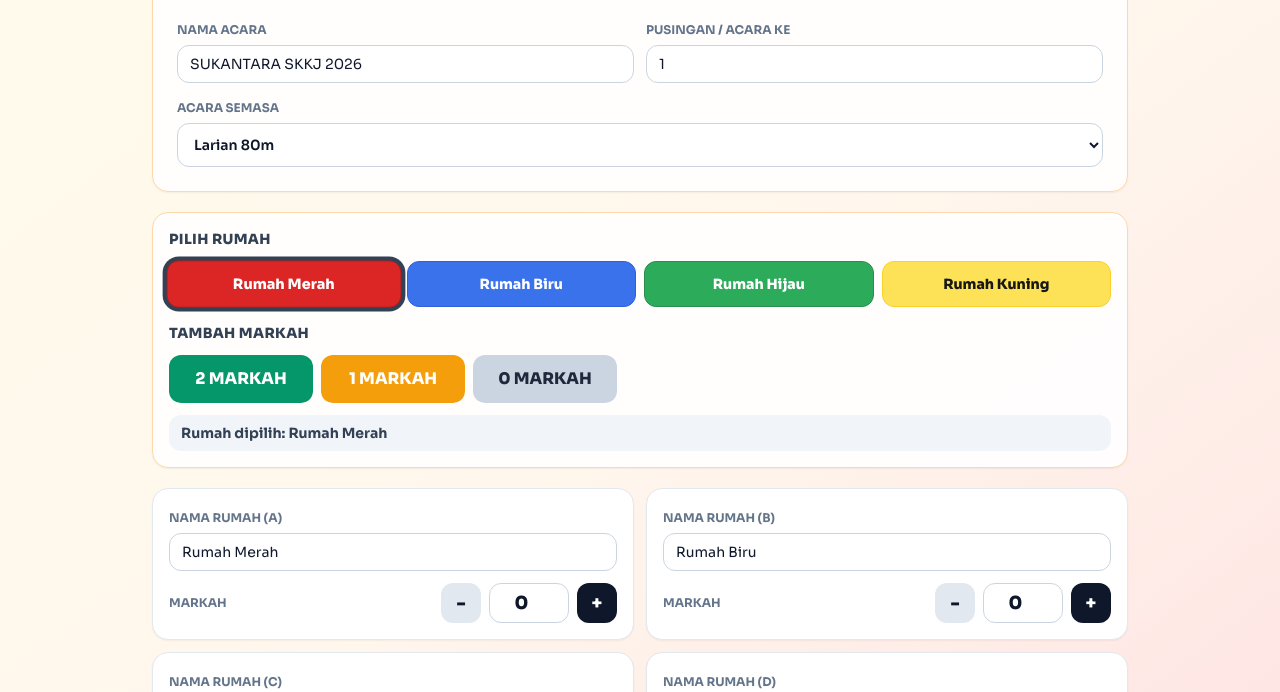
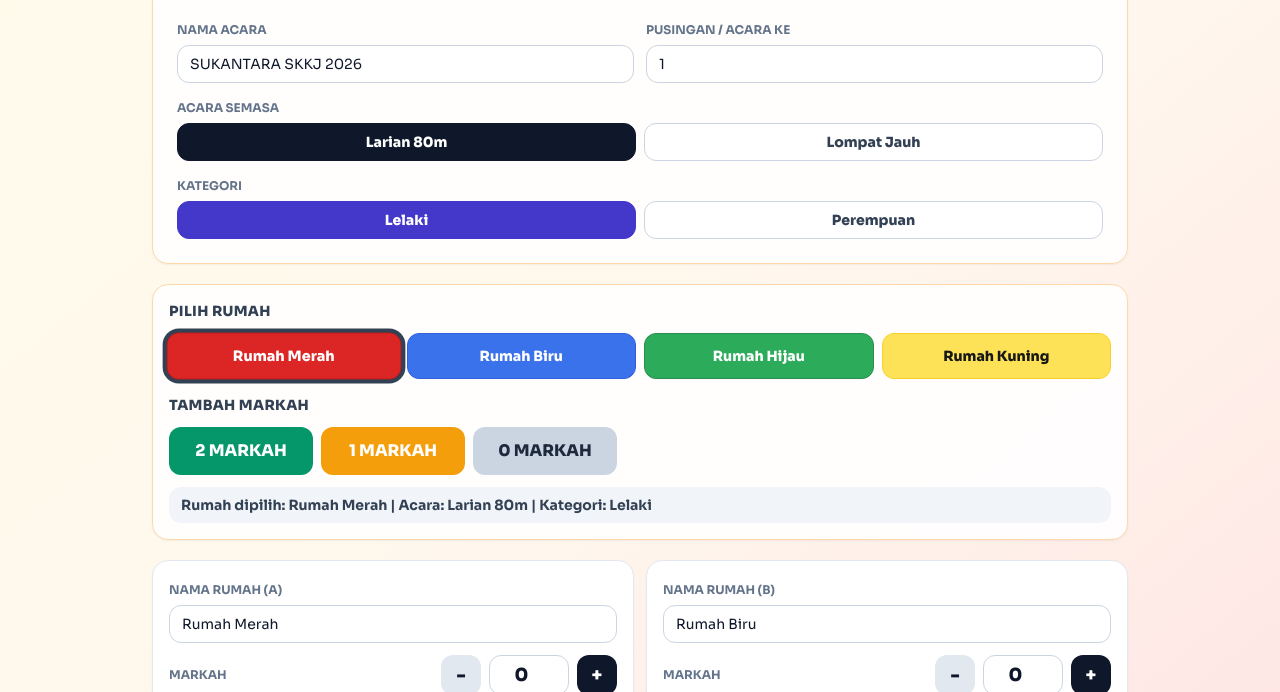
Before and after one commit to ajamRA/sukansekolah, a website: page score/pencatat.html in a window 1280 px wide. Shown: the part 108-800 px from the top of the page. Drawn offline with nearby package versions, Linux system fonts and the light colour scheme.

Commit message:
feat: switch acara to buttons and add lelaki/perempuan toggle

```diff
--- a/score/pencatat.html
+++ b/score/pencatat.html
@@ -34,13 +34,13 @@
       </div>
 
       <div class="mt-3">
-        <label class="block">
-          <span class="text-xs font-bold uppercase text-slate-500">Acara Semasa</span>
-          <select id="eventInput" class="mt-1 h-11 w-full rounded-xl border border-slate-300 bg-white px-3 text-sm font-semibold outline-none ring-orange-400 focus:ring">
-            <option value="Larian 80m">Larian 80m</option>
-            <option value="Lompat Jauh">Lompat Jauh</option>
-          </select>
-        </label>
+        <span class="text-xs font-bold uppercase text-slate-500">Acara Semasa</span>
+        <div id="eventButtons" class="mt-1 grid grid-cols-2 gap-2"></div>
+      </div>
+
+      <div class="mt-3">
+        <span class="text-xs font-bold uppercase text-slate-500">Kategori</span>
+        <div id="genderButtons" class="mt-1 grid grid-cols-2 gap-2"></div>
       </div>
     </header>
 
@@ -74,10 +74,13 @@ const DEFAULT_TEAMS = [
   { key: 'C', name: 'Rumah Hijau', quickClass: 'bg-green-600 text-white border-green-700' },
   { key: 'D', name: 'Rumah Kuning', quickClass: 'bg-yellow-300 text-black border-yellow-400' }
 ];
+const EVENT_OPTIONS = ['Larian 80m', 'Lompat Jauh'];
+const GENDER_OPTIONS = ['Lelaki', 'Perempuan'];
 
 const state = {
   title: 'SUKANTARA SKKJ 2026',
   event: 'Larian 80m',
+  category: 'Lelaki',
   round: 1,
   teamNames: Object.fromEntries(DEFAULT_TEAMS.map((t) => [t.key, t.name])),
   scores: Object.fromEntries(DEFAULT_TEAMS.map((t) => [t.key, 0]))
@@ -88,7 +91,8 @@ let selectedTeamKey = 'A';
 const syncStatus = document.getElementById('syncStatus');
 const titleInput = document.getElementById('titleInput');
 const roundInput = document.getElementById('roundInput');
-const eventInput = document.getElementById('eventInput');
+const eventButtons = document.getElementById('eventButtons');
+const genderButtons = document.getElementById('genderButtons');
 const teamGrid = document.getElementById('teamGrid');
 const quickTeamButtons = document.getElementById('quickTeamButtons');
 const quickHint = document.getElementById('quickHint');
@@ -118,7 +122,37 @@ function renderQuickTeams() {
     quickTeamButtons.appendChild(button);
   });
   const selectedName = state.teamNames[selectedTeamKey] || selectedTeamKey;
-  quickHint.textContent = `Rumah dipilih: ${selectedName}`;
+  quickHint.textContent = `Rumah dipilih: ${selectedName} | Acara: ${state.event} | Kategori: ${state.category}`;
+}
+
+function renderEventButtons() {
+  eventButtons.innerHTML = '';
+  EVENT_OPTIONS.forEach((name) => {
+    const isActive = state.event === name;
+    const button = document.createElement('button');
+    button.type = 'button';
+    button.dataset.event = name;
+    button.className = `rounded-xl border px-3 py-2 text-sm font-extrabold transition ${
+      isActive ? 'bg-slate-900 text-white border-slate-900' : 'bg-white text-slate-700 border-slate-300 hover:bg-slate-100'
+    }`;
+    button.textContent = name;
+    eventButtons.appendChild(button);
+  });
+}
+
+function renderGenderButtons() {
+  genderButtons.innerHTML = '';
+  GENDER_OPTIONS.forEach((name) => {
+    const isActive = state.category === name;
+    const button = document.createElement('button');
+    button.type = 'button';
+    button.dataset.gender = name;
+    button.className = `rounded-xl border px-3 py-2 text-sm font-extrabold transition ${
+      isActive ? 'bg-indigo-700 text-white border-indigo-700' : 'bg-white text-slate-700 border-slate-300 hover:bg-slate-100'
+    }`;
+    button.textContent = name;
+    genderButtons.appendChild(button);
+  });
 }
 
 function renderTeams() {
@@ -144,13 +178,12 @@ function renderTeams() {
   });
 
   titleInput.value = state.title;
-  eventInput.value = state.event;
-  if (!eventInput.value) {
-    eventInput.value = 'Larian 80m';
-    state.event = 'Larian 80m';
-  }
+  if (!EVENT_OPTIONS.includes(state.event)) state.event = EVENT_OPTIONS[0];
+  if (!GENDER_OPTIONS.includes(state.category)) state.category = GENDER_OPTIONS[0];
   roundInput.value = String(state.round);
   syncFormFromState();
+  renderEventButtons();
+  renderGenderButtons();
   renderQuickTeams();
 }
 
@@ -165,7 +198,8 @@ function syncFormFromState() {
 
 function collectFormToState() {
   state.title = (titleInput.value || 'SUKANTARA SKKJ 2026').trim();
-  state.event = (eventInput.value || 'Larian 80m').trim();
+  if (!EVENT_OPTIONS.includes(state.event)) state.event = EVENT_OPTIONS[0];
+  if (!GENDER_OPTIONS.includes(state.category)) state.category = GENDER_OPTIONS[0];
   state.round = Number(roundInput.value) || 0;
   Object.keys(state.teamNames).forEach((key) => {
     const nameInput = document.querySelector(`[data-role="name"][data-key="${key}"]`);
@@ -205,11 +239,15 @@ function emitState() {
     scores: state.scores,
     settings: {
       title: state.title,
-      eventName: state.event,
+      eventName: `${state.event} - ${state.category}`,
+      eventType: state.event,
+      genderCategory: state.category,
       teamNames: state.teamNames,
       useExternalScoreboard: true
     }
   });
+  renderEventButtons();
+  renderGenderButtons();
   renderQuickTeams();
 }
 
@@ -253,6 +291,7 @@ function exportPdfReport() {
 <body>
   <h1>${escapeHtml(state.title)}</h1>
   <p class="meta"><strong>Acara:</strong> ${escapeHtml(state.event || '-')}</p>
+  <p class="meta"><strong>Kategori:</strong> ${escapeHtml(state.category || '-')}</p>
   <p class="meta"><strong>Pusingan:</strong> ${escapeHtml(state.round)}</p>
   <p class="meta"><strong>Masa Export:</strong> ${escapeHtml(reportTime)}</p>
 
@@ -297,7 +336,13 @@ socket.on('state:init', (payload) => {
   if (!payload) return;
   if (typeof payload.round === 'number') state.round = payload.round;
   if (payload.settings?.title) state.title = payload.settings.title;
-  if (payload.settings?.eventName) state.event = payload.settings.eventName;
+  if (payload.settings?.eventType) state.event = payload.settings.eventType;
+  if (payload.settings?.genderCategory) state.category = payload.settings.genderCategory;
+  if (!payload.settings?.eventType && payload.settings?.eventName) {
+    const [eventName, categoryName] = String(payload.settings.eventName).split(' - ').map((x) => x.trim());
+    if (eventName) state.event = eventName;
+    if (categoryName) state.category = categoryName;
+  }
   if (payload.settings?.teamNames) {
     Object.keys(payload.settings.teamNames).forEach((key) => {
       if (!(key in state.teamNames)) state.teamNames[key] = key;
@@ -320,6 +365,20 @@ quickTeamButtons.addEventListener('click', (event) => {
   if (!button) return;
   selectedTeamKey = button.dataset.team;
   renderQuickTeams();
+});
+
+eventButtons.addEventListener('click', (event) => {
+  const button = event.target.closest('button[data-event]');
+  if (!button) return;
+  state.event = button.dataset.event;
+  emitState();
+});
+
+genderButtons.addEventListener('click', (event) => {
+  const button = event.target.closest('button[data-gender]');
+  if (!button) return;
+  state.category = button.dataset.gender;
+  emitState();
 });
 
 document.addEventListener('click', (event) => {
@@ -346,7 +405,6 @@ teamGrid.addEventListener('input', (event) => {
 });
 
 titleInput.addEventListener('input', emitState);
-eventInput.addEventListener('input', emitState);
 roundInput.addEventListener('input', emitState);
 saveBtn.addEventListener('click', emitState);
 exportPdfBtn.addEventListener('click', exportPdfReport);
```
